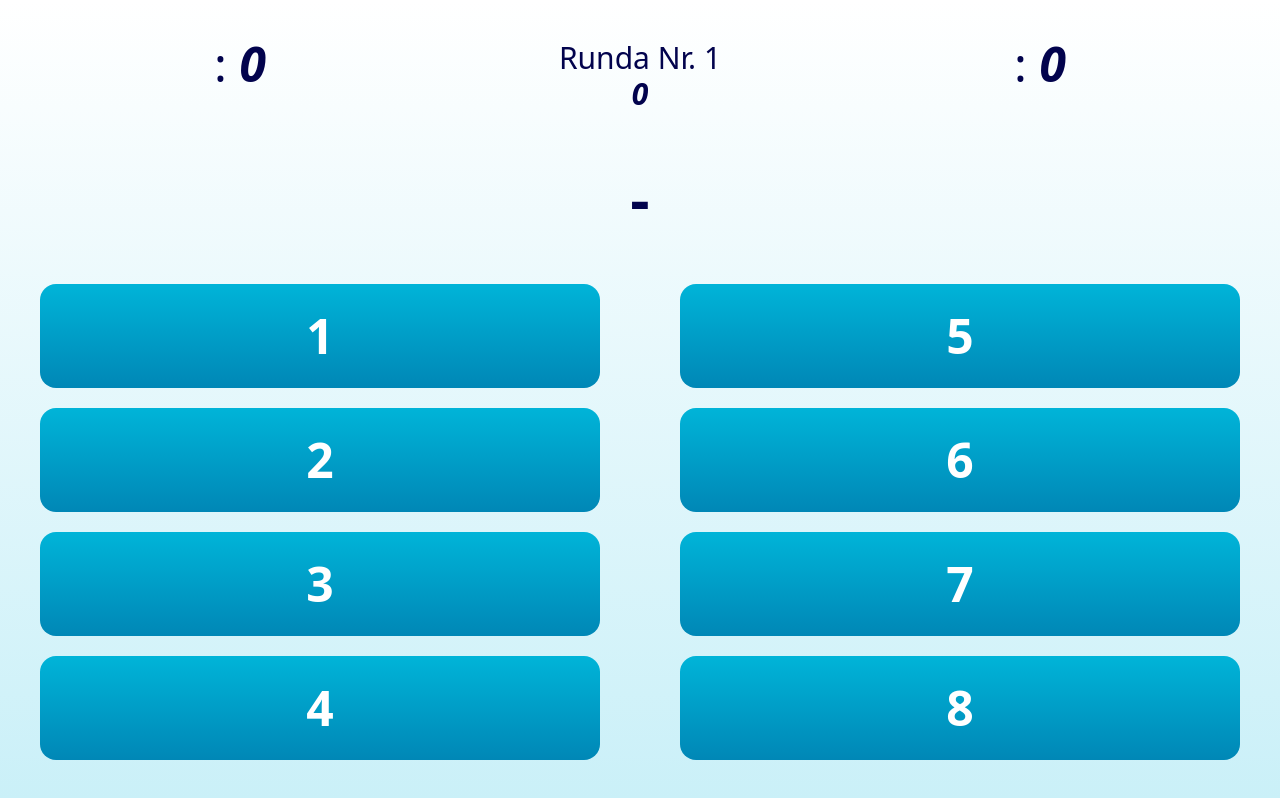
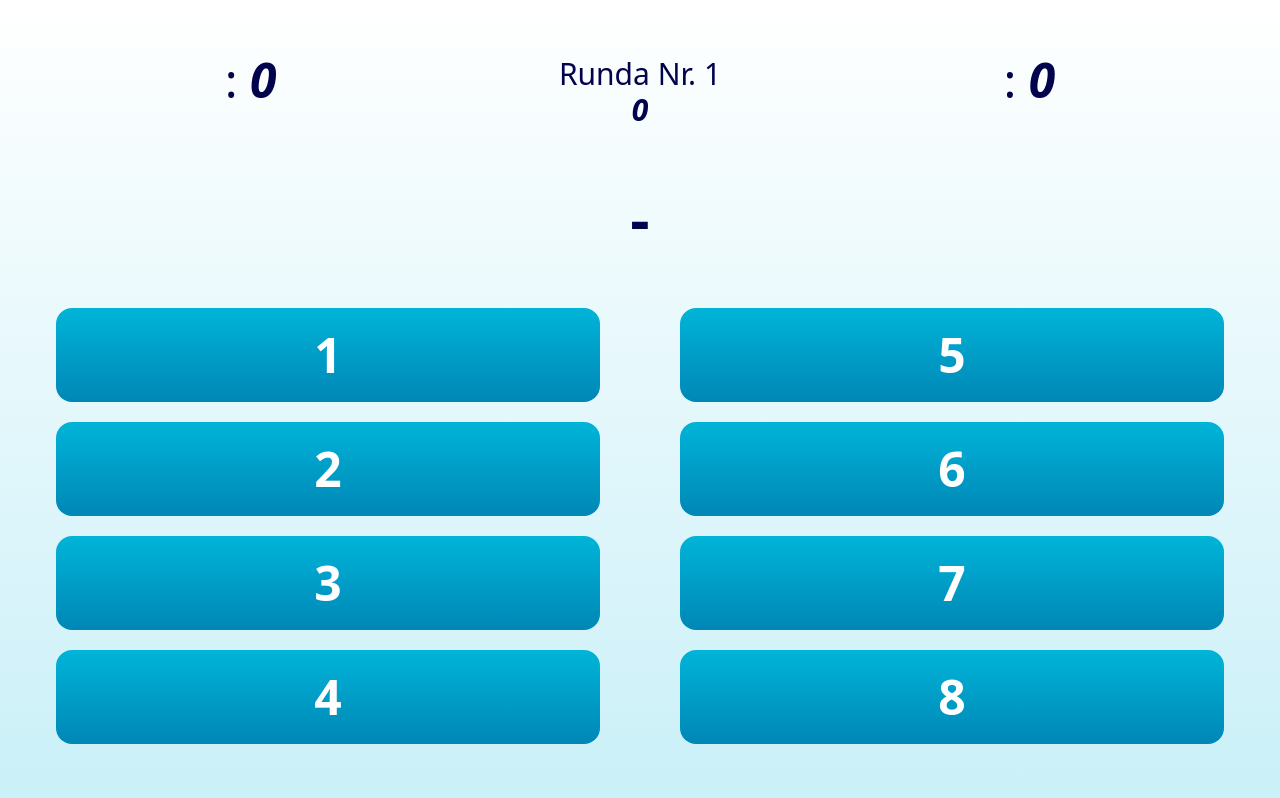
Before and after one commit to durhenkd/Young-Family-Feud, a React (Vite) app: page / in a window 1280 px wide. Both pictures are taken after a click on the button 1066 px from the left and 183 px from the top of the page. Built offline with nearby package versions, Linux system fonts and the light colour scheme; no server answers.

Commit message:
add discuss flag

```diff
--- a/src/App.tsx
+++ b/src/App.tsx
@@ -12,9 +12,10 @@ const welcomeInputStyle = 'input input-lg grow rounded-xl text-center placeholde
 
 const scoreDivStyle = 'flex flex-row text-[#02034d]'
 const teamDivStyle = 'flex w-1/3 flex-col gap-2'
-const scoreTeamStyle = 'text-5xl text-center '
+const scoreTeamStyle = 'text-5xl text-center'
 const scoreRoundStyle = 'text-3xl w-1/3 text-center'
 const xStyle = 'text-2xl font-bold text-red-600 border-red-600 border-4 rounded-xl m-1 px-2'
+const discussFlagStyle = 'text-3xl text bg-[#00b4d8] text-white rounded-xl m-4 p-2 font-thin'
 
 const questionDivStyle = 'w-full p-10 flex justify-center items-center'
 const questionStyle = 'text-[#02034d] text-6xl text-center font-bold'
@@ -200,11 +201,17 @@ function App() {
         </div>
       </div>
 
-      <div className={`self-center w-full h-full transition-all p-10 text-center flex flex-col gap-4 ${hideWelcome && !showWinner.current ? "" : "hidden"}`}>
+      <div className={`self-center w-full h-full transition-all p-14 text-center flex flex-col gap-5 ${hideWelcome && !showWinner.current ? "" : "hidden"}`}>
         <div className={scoreDivStyle}>
-          <div className={teamDivStyle}><h1 className={scoreTeamStyle}>{leftTeamName}: <i className='font-black'>{leftTeamScore.current}</i></h1><div className='flex flex-row justify-center'>{ Array.from({ length: leftTeamX.current }, (_, i) => <span className={xStyle} >X</span>) }</div></div>
+          <div className={teamDivStyle}>
+            <h1 className={scoreTeamStyle}>{leftTeamName}: <i className='font-black'>{leftTeamScore.current}</i>{ rightTeamX.current == 2 ? <i className={discussFlagStyle}>sfătuiți-vă!</i> : ""}</h1>
+            <div className='flex flex-row justify-center'>{ Array.from({ length: leftTeamX.current }, (_, i) => <span className={xStyle} >X</span>) }</div>
+          </div>
           <h1 className={scoreRoundStyle}>{`Runda Nr. ${questionIndex.current + 1}`}<br/> <i className='font-black'>{roundScore.current}</i></h1>
-          <div className={teamDivStyle}><h1 className={scoreTeamStyle}>{rightTeamName}: <i className='font-black'>{rightTeamScore.current}</i></h1><div className='flex flex-row justify-center'>{ Array.from({ length: rightTeamX.current }, (_, i) => <span className={xStyle} >X</span>) }</div></div>
+          <div className={teamDivStyle}>
+            <h1 className={scoreTeamStyle}>{rightTeamName}: <i className='font-black'>{rightTeamScore.current}</i>{ leftTeamX.current == 2 ? <i className={discussFlagStyle}>sfătuiți-vă!</i> : ""}</h1>
+            <div className='flex flex-row justify-center'>{ Array.from({ length: rightTeamX.current }, (_, i) => <span className={xStyle} >X</span>) }</div>
+          </div>
         </div>
         <div className={questionDivStyle}>
             <h1 className={questionStyle}>{
```
